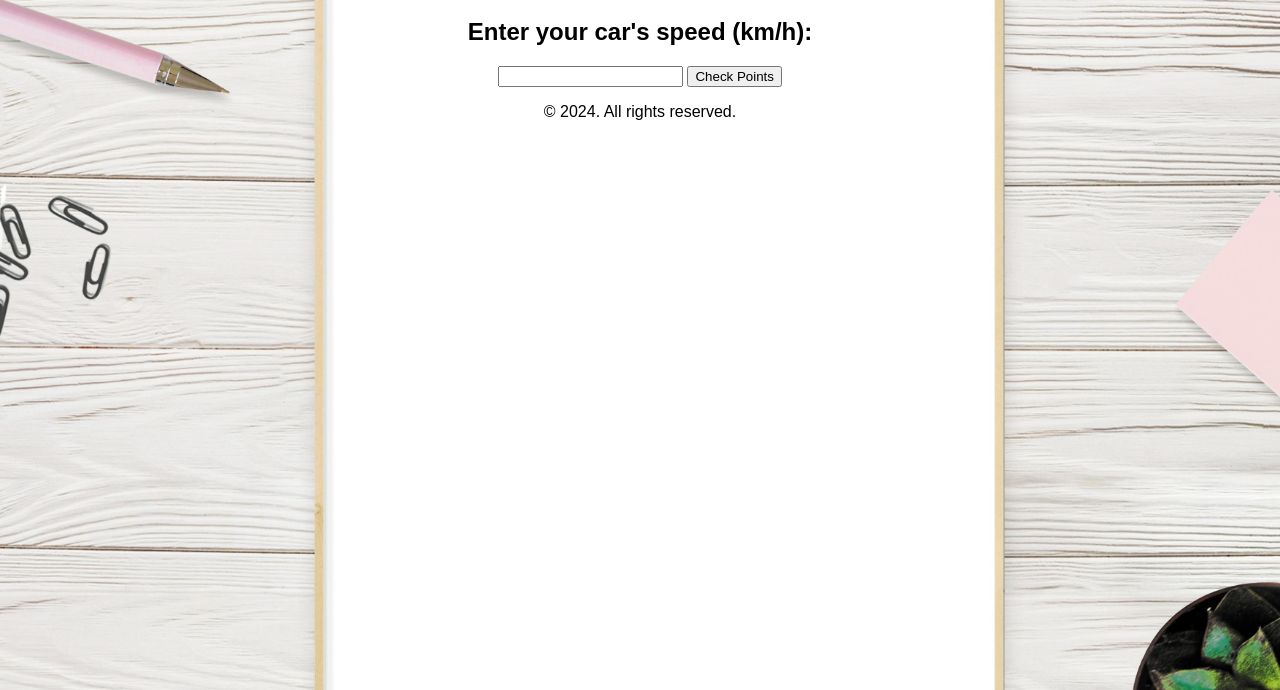
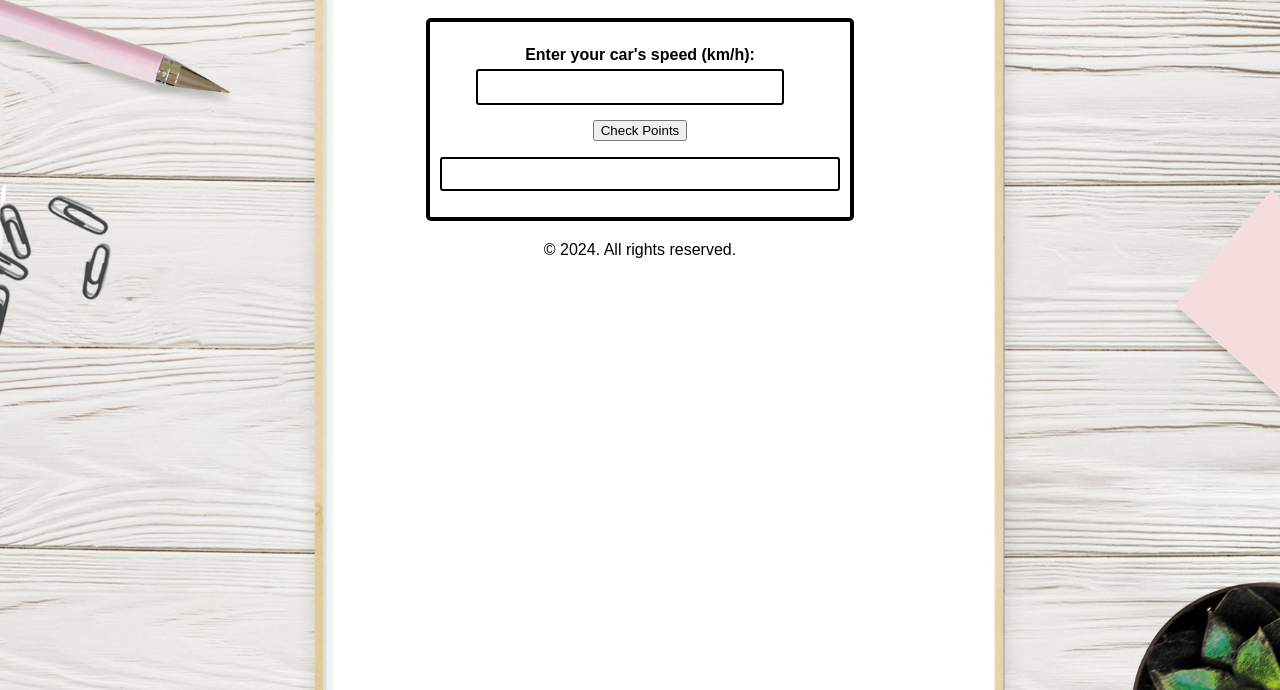
Before and after one commit to Wambuguu/week-1-code-challenges, a plain HTML site: page speed-detector/index.html in a window 1280 px wide. Shown: the part 110-800 px from the top of the page. Drawn offline with Linux system fonts and the light colour scheme.

Commit message:
Styled h1, h2 & the 3 id's

```diff
--- a/speed-detector/style.css
+++ b/speed-detector/style.css
@@ -8,3 +8,45 @@ body {
     background-attachment: fixed;
     background-size: cover;
   }
+
+  h1 {
+    text-align: center;
+  }
+
+  h2 {
+    font-size: medium;
+    margin-bottom: 5px;
+    font-weight: bold;
+    display: block;
+  }
+
+  #detector {
+    margin: 20px auto;
+    padding: 10px;
+    padding-left: 10px;
+    padding-right: 10px;
+    padding-bottom: 35px;
+    border: 4px solid black;
+    border-radius: 5px;
+    width: 400px;
+    height: 150px;
+  }
+
+  #carSpeed {
+    font-size: large;
+    width: 75%;
+    height: 20%;
+    margin-right: 20px;
+    margin-bottom: 15px;
+    border: 2px solid black;
+    border-radius: 3px;
+    background: transparent;
+  }
+
+  #result {
+    font-weight: bold;
+    border: 2px solid black;
+    border-radius: 3px;
+    background: transparent;
+    height: 20%;
+  }
```
